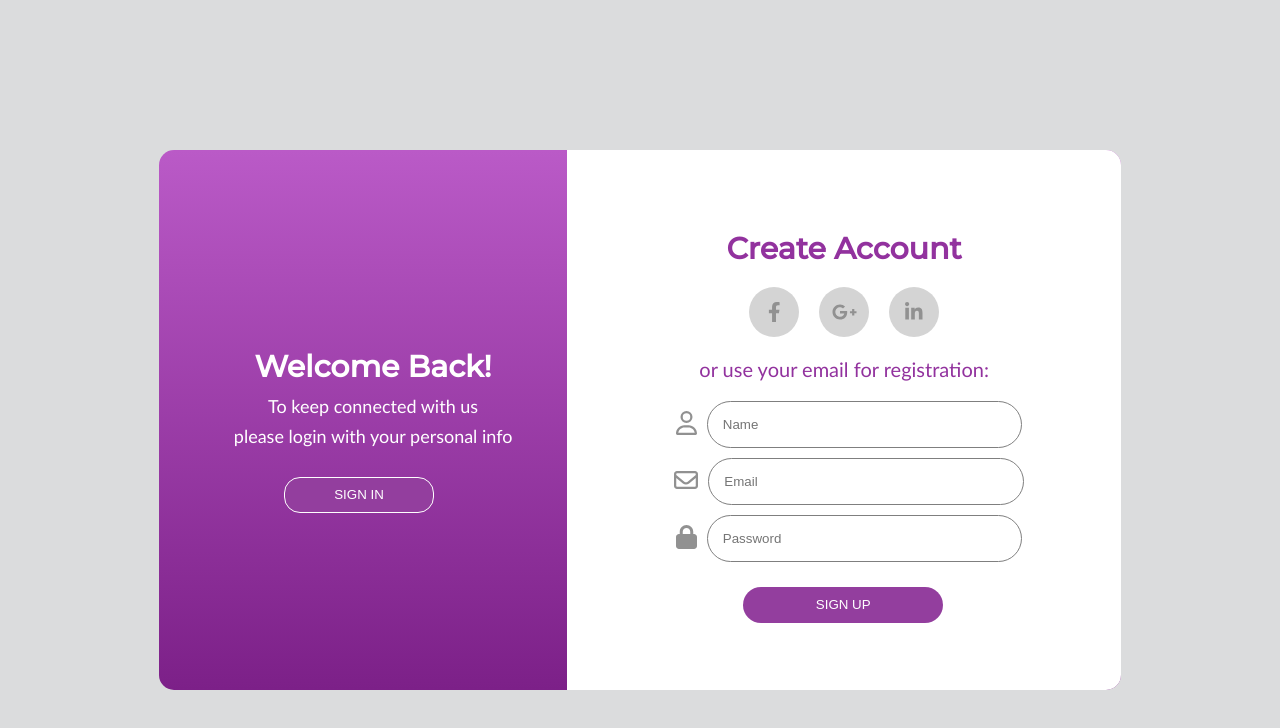
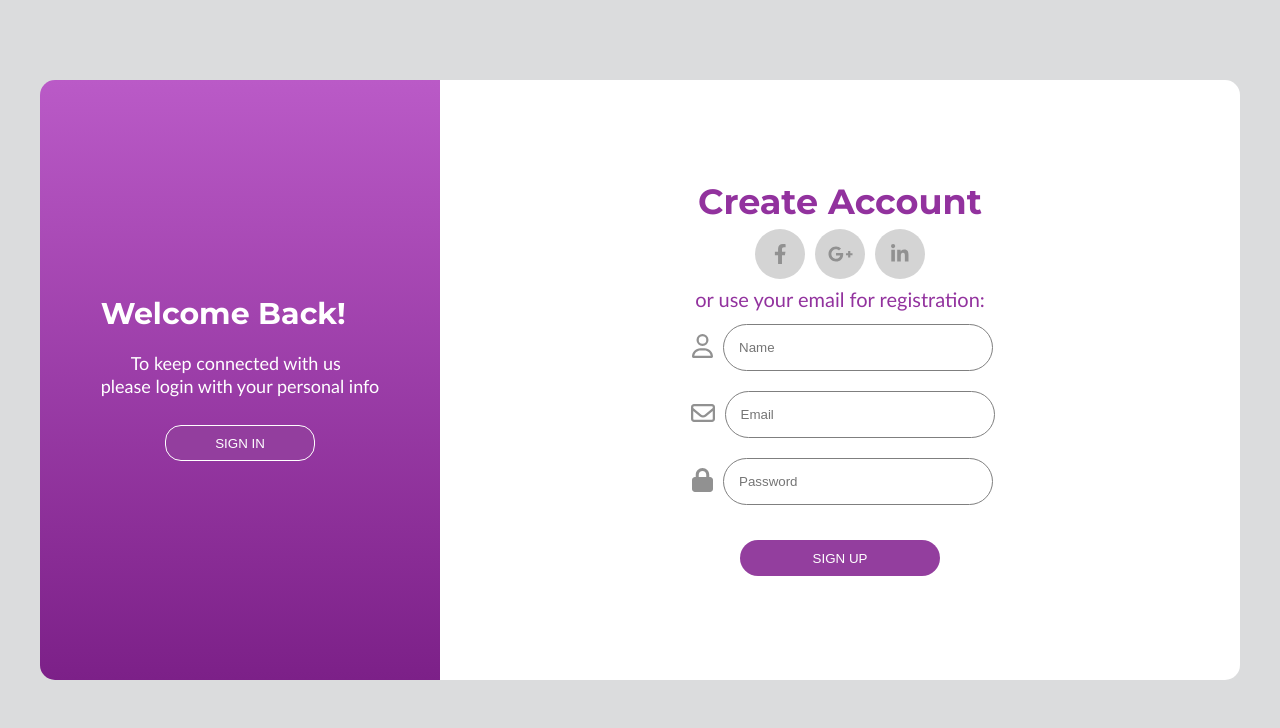
Before and after one commit to Karla-BFreitas/Login-Page, a plain HTML site: page index.html in a window 1280 px wide. Drawn offline with Linux system fonts and the light colour scheme; a web font is replaced by a local one.

Commit message:
Reestruturação de Style

```diff
--- /dev/null
+++ b/CSS/fonts.css
@@ -0,0 +1 @@
+@import url('https://fonts.googleapis.com/css2?family=Montserrat:ital,wght@0,100..900;1,100..900&display=swap');
--- /dev/null
+++ b/CSS/reset.css
@@ -0,0 +1,136 @@
+html,
+body,
+div,
+span,
+applet,
+object,
+iframe,
+h1,
+h2,
+h3,
+h4,
+h5,
+h6,
+p,
+blockquote,
+pre,
+a,
+abbr,
+acronym,
+address,
+big,
+cite,
+code,
+del,
+dfn,
+em,
+img,
+ins,
+kbd,
+q,
+s,
+samp,
+small,
+strike,
+strong,
+sub,
+sup,
+tt,
+var,
+b,
+u,
+i,
+center,
+dl,
+dt,
+dd,
+ol,
+ul,
+li,
+fieldset,
+form,
+label,
+legend,
+table,
+caption,
+tbody,
+tfoot,
+thead,
+tr,
+th,
+td,
+article,
+aside,
+canvas,
+details,
+embed,
+figure,
+figcaption,
+footer,
+header,
+hgroup,
+menu,
+nav,
+output,
+ruby,
+section,
+summary,
+time,
+mark,
+audio,
+video {
+  margin: 0;
+  padding: 0;
+  border: 0;
+  font-size: 100%;
+  vertical-align: baseline;
+}
+
+/* HTML5 display-role reset for older browsers */
+article,
+aside,
+details,
+figcaption,
+figure,
+footer,
+header,
+hgroup,
+menu,
+nav,
+section {
+  display: block;
+}
+
+body {
+  line-height: 1;
+  background: #000;
+  font-family: var(--font-dm-sans);
+}
+
+ol,
+ul {
+  list-style: none;
+}
+
+blockquote,
+q {
+  quotes: none;
+}
+
+blockquote:before,
+blockquote:after,
+q:before,
+q:after {
+  content: "";
+  content: none;
+}
+
+table {
+  border-collapse: collapse;
+  border-spacing: 0;
+}
+
+button {
+  border: none;
+  cursor: pointer;
+}
--- /dev/null
+++ b/CSS/style.css
@@ -0,0 +1,182 @@
+body {
+    background-color: rgb(219, 220, 221);
+}
+
+main {
+    display: flex;
+    justify-content: center;
+    align-items: center;
+    margin: 10px;
+    padding: 10px;
+    height: 90vh;
+}
+
+.main-left-login {
+    display: flex;
+    align-content: center;
+    justify-content: center;
+    background: linear-gradient(rgb(186, 90, 199), rgb(124, 32, 136));
+    border-top-left-radius: 15px;
+    border-bottom-left-radius: 15px;
+    width: 400px;
+    height: 600px;
+}
+
+.left-login {
+    display: flex;
+    justify-content: center;
+    align-items: center;
+    flex-direction: column;
+    gap: 30px;
+    color: white;
+}
+
+.text-login {
+    display: flex;
+    flex-direction: column;
+    gap: 5px;
+}
+
+.welcome {
+    font-family: 'Montserrat', sans-serif;
+    font-size: 30px;
+    margin-bottom: 20px;
+}
+
+.p1 {
+    font-family: 'Calibri', sans-serif;
+    font-size: 18px;
+    margin-left: 30px;
+}
+
+.p2 {
+    font-family: 'Calibri', sans-serif;
+    font-size: 18px;
+}
+
+.btn-left {
+    display: flex;
+    justify-content: center;
+    align-items: center;
+}
+
+.btn-signin {
+    cursor: pointer;
+    color: white;
+    background-color: rgb(147, 62, 158);
+    border: 1px solid white;
+    border-radius: 16px;
+    width: 150px;
+    height: 36px;
+    transition: 0.3s;
+}
+
+.btn-signin:hover {
+    background-color: rgb(166, 83, 177);
+}
+
+.main-right-login {
+    display: flex;
+    align-items: center;
+    justify-content: center;
+    background-color: white;
+    color: rgb(146, 50, 158);
+    width: 800px;
+    height: 600px;
+    border-top-right-radius: 15px;
+    border-bottom-right-radius: 15px;
+}
+
+.right-login {
+    display: flex;
+    flex-direction: column;
+    gap: 10px;
+}
+
+.text-create {
+    display: flex;
+    justify-content: center;
+}
+
+.create {
+    font-family: 'Montserrat', sans-serif;
+    font-size: 35px;
+}
+
+.icon {
+    display: flex;
+    justify-content: center;
+    align-items: center;
+    gap: 10px;
+}
+
+.icon a {
+    display: inline-flex;
+    width: 50px;
+    height: 50px;
+    background-color: #d4d4d4;
+    border-radius: 50px;
+    justify-content: center;
+    align-items: center;
+    font-size: 20px;
+}
+
+.icon a svg {
+    transition: 0.4s all;
+}
+
+.p3 {
+    font-family: 'Gill Sans', 'Calibri', sans-serif;
+    font-size: 20px;
+    display: flex;
+    align-items: center;
+    justify-content: center;
+}
+
+.textfield {
+    display: flex;
+    flex-direction: row;
+    align-items: flex-start;
+    justify-content: center;
+    margin: 5px 5px 5px 0px;
+}
+
+.textfield > input {
+    border: 1px solid #7f7f7f;
+    border-radius: 25px;
+    width: 270px;
+    padding: 15px;
+    box-sizing: border-box;
+    outline: none;
+    font-size: 10pt;
+}
+
+.textfield > svg {
+    display: flex;
+    flex-direction: row;
+    align-items: flex-start;
+    justify-content: center;
+    margin: 10px;
+}
+
+.btn-right {
+    display: flex;
+    align-items: center;
+    justify-content: center;
+    margin-top: 20px;
+}
+
+.btn-signup {
+    border: none;
+    cursor: pointer;
+    color: white;
+    background-color: rgb(147, 62, 158);
+    transition: 0.3s;
+    border-radius: 19px;
+    width: 200px;
+    height: 36px;
+}
+
+.btn-signup:hover {
+    background-color: rgb(166, 83, 177);
+}
--- a/index.html
+++ b/index.html
@@ -4,20 +4,31 @@
     <meta charset="UTF-8">
     <meta name="viewport" content="width=device-width, initial-scale=1.0">
     <title>Tela de Login</title>
-    <link rel="stylesheet" href="style.css">
+    <link rel="stylesheet" href="./CSS/reset.css">
+    <link rel="stylesheet" href="./CSS/style.css">
+    <link rel="stylesheet" href="./CSS/fonts.css">
+
 </head>
 <body>
-    <div class="main-login">
+    <main>
+        <div class="main-left-login">
             <div class="left-login">
+                <div class="text-login">
                     <h1 class="welcome">Welcome Back!</h1>
                     <p class="p1">To keep connected with us</p>
                     <p class="p2">please login with your personal info</p>
-            <button class="btn1">SIGN IN</button>
                 </div>
+                <div class="btn-left">
+                    <button class="btn-signin">SIGN IN</button>
+                </div>
+            </div>
+        </div>
+        <div class="main-right-login">
             <div class="right-login">
-            <div class="right-login2">
+                <div class="text-create">
                     <h1 class="create">Create Account</h1>
-                <div class="img">
+                </div>
+                <div class="icon">
                     <a href="" target="_blank">
                         <svg xmlns="http://www.w3.org/2000/svg" height="1em" viewBox="0 0 320 512"><!--! Font Awesome Free 6.4.2 by @fontawesome - https://fontawesome.com License - https://fontawesome.com/license (Commercial License) Copyright 2023 Fonticons, Inc. --><style>svg{fill:#52565b}</style><path d="M279.14 288l14.22-92.66h-88.91v-60.13c0-25.35 12.42-50.06 52.24-50.06h40.42V6.26S260.43 0 225.36 0c-73.22 0-121.08 44.38-121.08 124.72v70.62H22.89V288h81.39v224h100.17V288z"/></svg>
                     </a>
@@ -41,9 +52,11 @@
                     <svg xmlns="http://www.w3.org/2000/svg" height="1.5em" viewBox="0 0 448 512"><!--!Font Awesome Free 6.5.1 by @fontawesome - https://fontawesome.com License - https://fontawesome.com/license/free Copyright 2024 Fonticons, Inc.--><path d="M144 144v48H304V144c0-44.2-35.8-80-80-80s-80 35.8-80 80zM80 192V144C80 64.5 144.5 0 224 0s144 64.5 144 144v48h16c35.3 0 64 28.7 64 64V448c0 35.3-28.7 64-64 64H64c-35.3 0-64-28.7-64-64V256c0-35.3 28.7-64 64-64H80z"></path></svg>
                     <input type="password" nane="senha" placeholder="Password">
                 </div>
-                <button class="btn2">SIGN UP</button>
+                <div class="btn-right">
+                    <button class="btn-signup">SIGN UP</button>
                 </div>
             </div>
         </div>
+    </main>
 </body>
 </html>
--- a/style.css
+++ /dev/null
@@ -1,165 +0,0 @@
-@import url('https://fonts.googleapis.com/css2?family=Belanosima:wght@400;600&family=Montserrat:wght@500&family=Noto+Sans:wght@200;300&family=Righteous&family=Roboto:wght@300;400;700&family=Sarala:wght@400;700&family=Ysabeau+SC:wght@200&display=swap');
-
-body {
-    background-color: rgb(219, 220, 221);
-}
-
-.welcome {
-    font-family: 'Montserrat', sans-serif;
-    font-size: 30px;
-    display: flex;
-    justify-content: center;
-    align-items: center;
-}
-
-.p1 {
-    font-family: 'Gill Sans', 'Gill Sans MT', 'Calibri', 'Trebuchet MS', sans-serif;
-    font-size: 18px;
-    display: flex;
-    justify-content: center;
-    margin-top: -10px;
-}
-
-.p2 {
-    font-family: 'Gill Sans', 'Gill Sans MT', 'Calibri', 'Trebuchet MS', sans-serif;
-    font-size: 18px;
-    display: flex;
-    justify-content: center;
-    margin-top: -10px;
-}
-
-.create {
-    font-family: 'Montserrat', sans-serif;
-    font-size: 30px;
-    display: flex;
-    align-items: center;
-    justify-content: center;
-}
-.img {
-    display: flex;
-    justify-content: center;
-    align-items: center;
-    gap: 20px;
-}
-
-.img a {
-    display: inline-flex;
-    width: 50px;
-    height: 50px;
-    background-color: #d4d4d4;
-    border-radius: 50px;
-    justify-content: center;
-    align-items: center;
-    font-size: 20px;
-}
-
-.img a svg {
-    transition: 0.4s all;
-}
-
-.p3 {
-    font-family: 'Gill Sans', 'Gill Sans MT', 'Calibri', 'Trebuchet MS', sans-serif;
-    font-size: 20px;
-    display: flex;
-    align-items: center;
-    justify-content: center;
-}
-
-.textfield {
-    display: flex;
-    flex-direction: row;
-    align-items: flex-start;
-    justify-content: center;
-    margin: 10px 0px;
-}
-
-.textfield > input {
-    border: 1px solid #7f7f7f;
-    border-radius: 25px;
-    width: 57%;
-    padding: 15px;
-    box-sizing: border-box;
-    outline: none;
-    font-size: 10pt;
-}
-
-.textfield > svg {
-    display: flex;
-    flex-direction: row;
-    align-items: flex-start;
-    justify-content: center;
-    margin: 10px;
-}
-
-.main-login {
-    background: linear-gradient(rgb(186, 90, 199), rgb(124, 32, 136));
-    display: flex;
-    margin: auto;
-    margin-block: 150px;
-    padding: 10px;
-    border-radius: 15px;
-    width: 942px;
-    height: 520px;
-    align-items: center;
-    justify-content: center;
-}
-
-.left-login {
-    color: white;
-    width: 500px;
-}
-
-.btn1 {
-    cursor: pointer;
-    color: white;
-    background-color: rgb(147, 62, 158);
-    border: 1px solid white;
-    border-radius: 16px;
-    width: 150px;
-    height: 36px;
-    margin-left: 115px;
-    transition: 0.3s;
-    justify-content: center;
-    display: flex;
-    align-items: center;
-    margin-top: 30px;
-}
-
-.btn1:hover {
-    background-color: rgb(166, 83, 177);
-}
-
-.right-login {
-    background-color: white;
-    color: rgb(146, 50, 158);
-    width: 72%;
-    height: 104%;
-    margin: -10px;
-    margin-right: -10px;
-    border-top-right-radius: 15px;
-    border-bottom-right-radius: 15px;
-}
-
-.right-login2 {
-    margin-top: 80px;
-}
-
-.btn2 {
-    border: none;
-    cursor: pointer;
-    color: white;
-    background-color: rgb(147, 62, 158);
-    transition: 0.3s;
-    display: flex;
-    align-items: center;
-    justify-content: center;
-    border-radius: 19px;
-    width: 200px;
-    height: 36px;
-    margin-left: 176px;
-    margin-top: 25px;
-}
-
-.btn2:hover {
-    background-color: rgb(166, 83, 177);
-}
```
Lines whose indentation alone changed are shown as unchanged.
